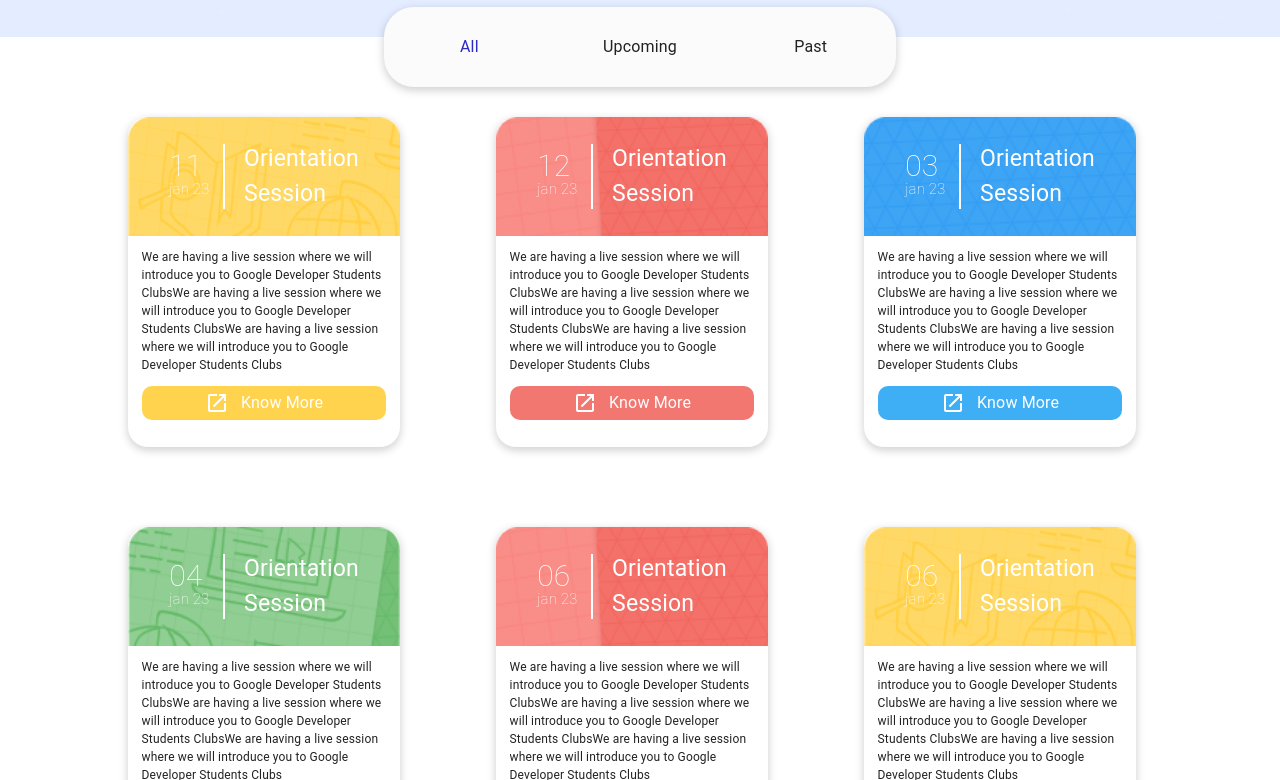
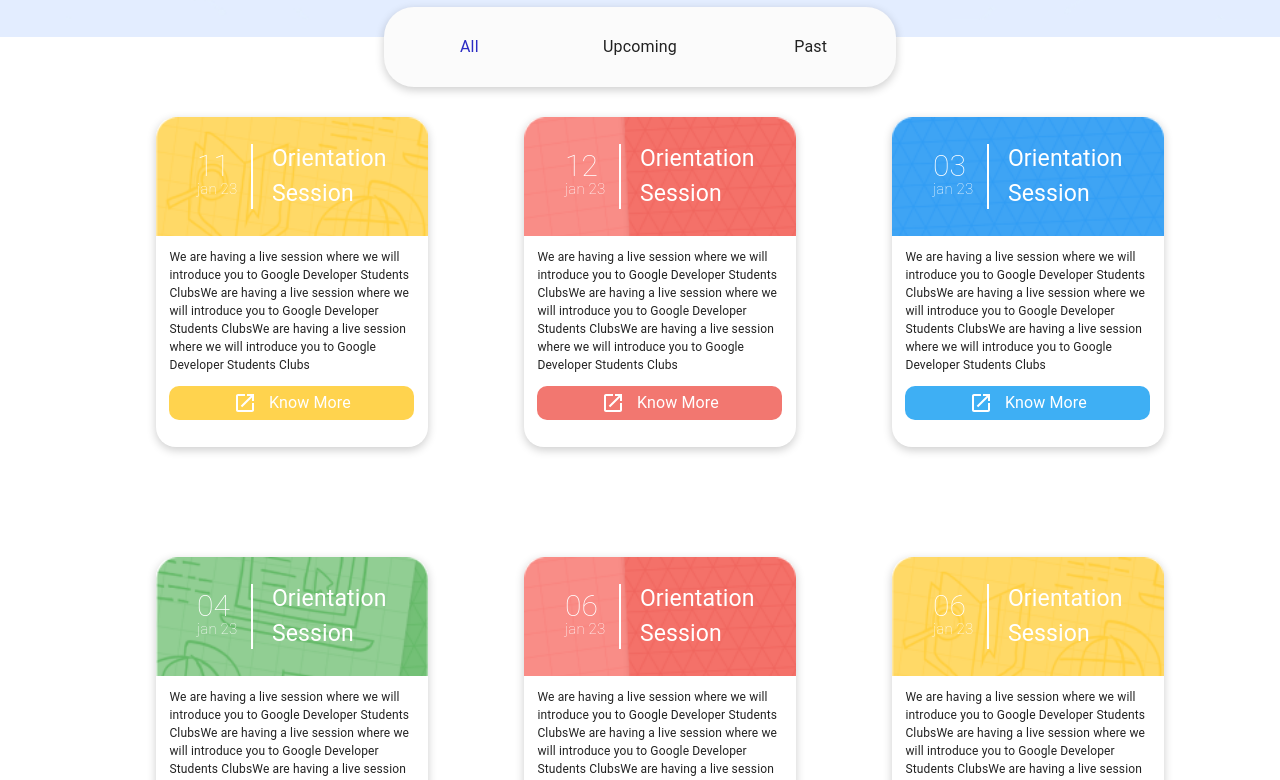
Before and after one commit to GDSCITM/GDSCITM-official-website, a React (Create React App) app: page / in a window 1280 px wide. Shown: the part 1880-2660 px from the top of the page. Built offline with nearby package versions, Linux system fonts and the light colour scheme.

Commit message:
centered event

```diff
--- a/src/Pages/Event/Event.css
+++ b/src/Pages/Event/Event.css
@@ -96,11 +96,11 @@
     color: rgb(44, 44, 196);
 }
 .upcomming{
-    height: 700px;
-    /* border: 4px solid green; */
+    height: 800px;
+
     display: flex;
-    margin-left: 10%;
-    margin-right: 10%;
+    margin-left: 11%;
+    margin-right: 9%;
     flex-wrap: wrap;
     gap: 80px;
 }
@@ -111,24 +111,25 @@
    margin-top: 0px;
     height: 330px;
     flex: 1;
+    width: 300px;
 
-    /* border: 1px solid red; */
 }
 .card-ele{
     border-radius: 20px;
     width: 272px;
+
     height: 330px;
+    margin-left: 15px;
     box-shadow: 0 3px 10px rgb(0 0 0 / 0.2);
 }
 .upcoming-img{
-    /* background-image: url("./Copy\ of\ Copy\ of\ dsc-ecosystem-banners-linkedin-blue.png"); */
    background-size: cover;
     height: 119px;
     width: 272px;
     display: flex;
     align-items: center;
     justify-content: center;
-    /* border: 1px solid red; */
+
 }
 .topimg{
     height: 119px;
```
